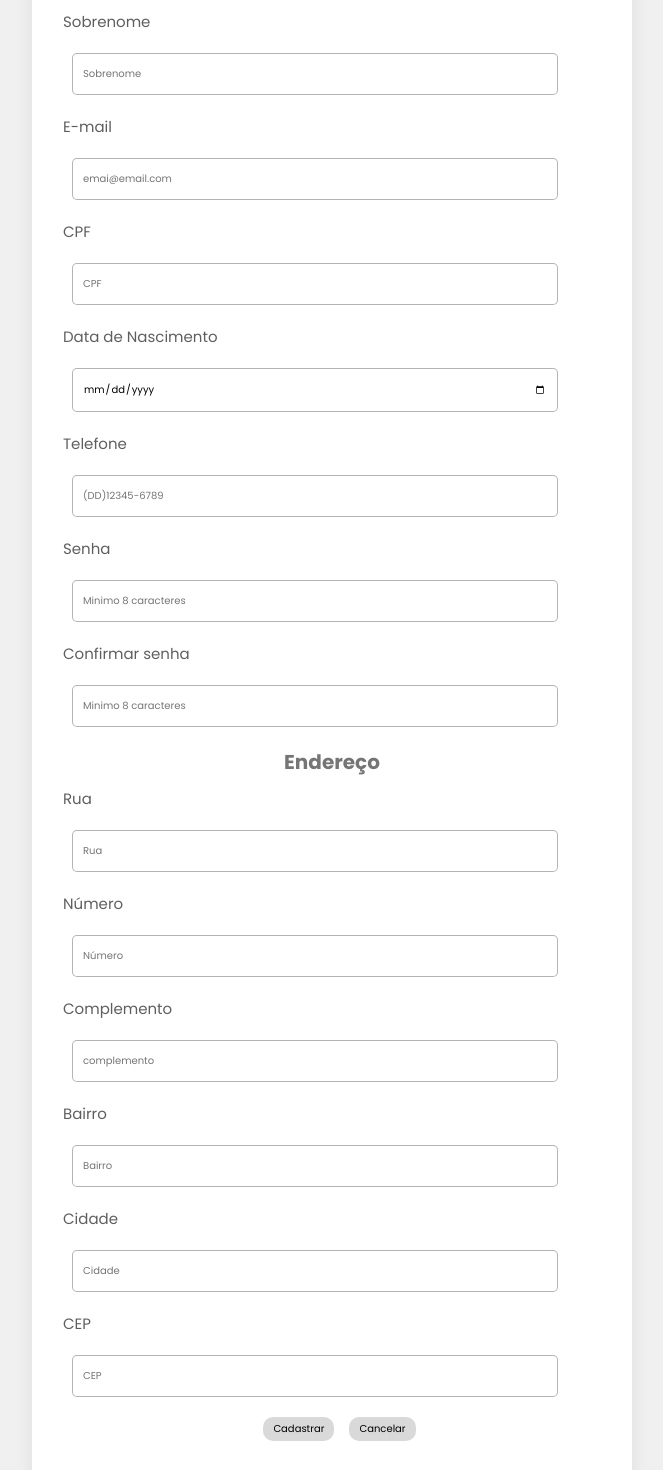
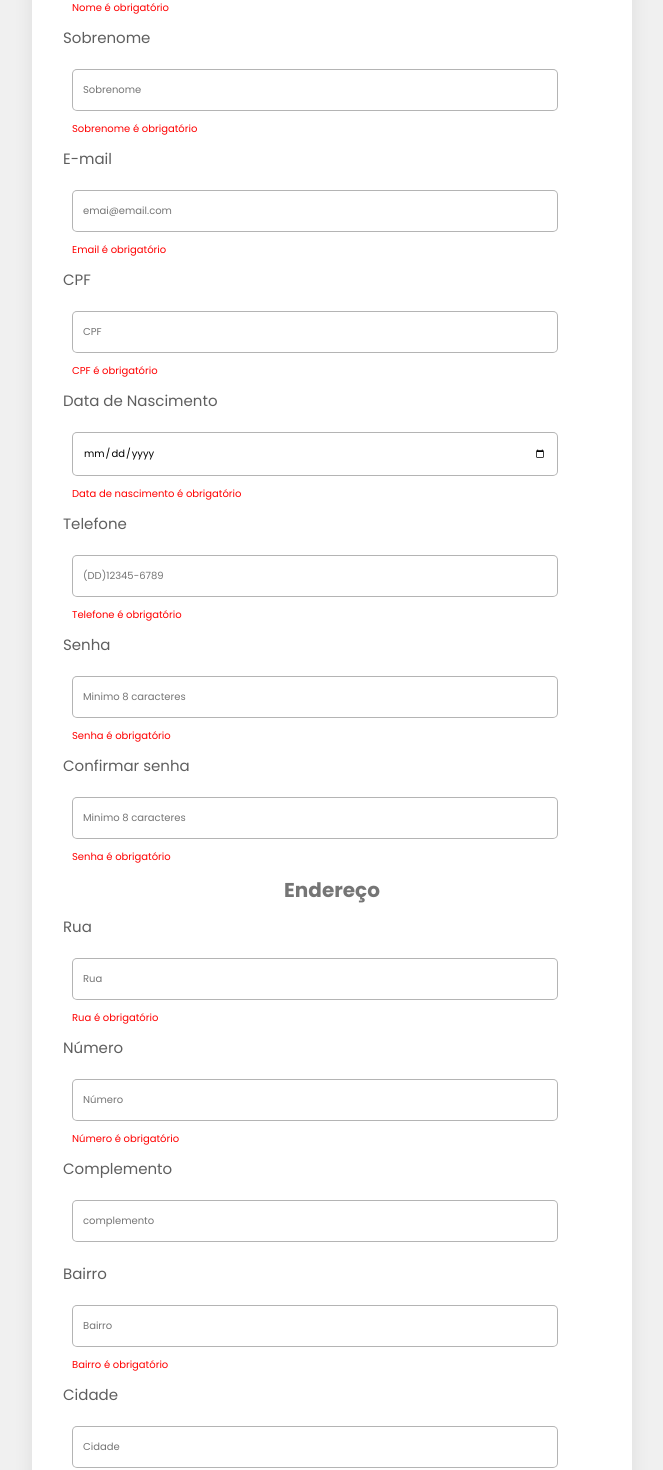
Before and after one commit to renato-dsantos/ProjetoFloriculturaAngular, an Angular app: page /cadastrousuario in a window 1280 px wide. Shown: the part 280-1750 px from the top of the page, without its empty margins (308-971 px from the left). Built offline with nearby package versions, Linux system fonts and the light colour scheme.

Commit message:
Atualizado a cadastro

```diff
--- a/src/app/pages/cadastrousuario/cadastrousuario.component.css
+++ b/src/app/pages/cadastrousuario/cadastrousuario.component.css
@@ -17,6 +17,13 @@ body{
 
 
 }
+
+p{
+    color: red;
+    font-size: 10px;
+    margin-left: 10px;
+   }
+
 .conteiner{
   width: 100%;
   margin-top: 85px;
--- a/src/app/pages/cadastrousuario/cadastrousuario.component.html
+++ b/src/app/pages/cadastrousuario/cadastrousuario.component.html
@@ -3,54 +3,178 @@
 
     <div class="conteiner">
 
-      <form>
+      <form [formGroup]="formulario" (ngSubmit)="onSubmit()" novalidate>
           <h3>Dados Pessoais</h3>
           <label for="txtNome">Nome</label>
-          <input type="text" id="txtNome" name="txtNome" placeholder="Nome" required>
+          <input type="text" id="txtNome" name="txtNome" formControlName="nome" placeholder="Nome" required>
+           @if (formulario.get('nome')?.hasError('required')) {
+            <p>Nome é obrigatório</p>
+           }
+            @if (formulario.get('nome')?.hasError('minlength')) {
+            <p>Mínimo 8 caracteres</p>
+           }
+
 
           <label for="txtSobrenome">Sobrenome</label>
-          <input type="text" id="txtSobrenome" name="txtSobrenome" placeholder="Sobrenome" required>
+          <input type="text" id="txtSobrenome" name="txtSobrenome" formControlName="sobrenome" placeholder="Sobrenome" required>
+            @if (formulario.get('sobrenome')?.hasError('required')) {
+            <p>Sobrenome é obrigatório</p>
+           }
+            @if (formulario.get('sobrenome')?.hasError('minlength')) {
+            <p>Mínimo 3 caracteres</p>
+           }
+
+
 
           <label for="txtEmail">E-mail</label>
-          <input type="email" id="txtEmail" name="txtEmail" placeholder="emai@email.com" required>
+          <input type="email" id="txtEmail" name="txtEmail" formControlName="email" placeholder="emai@email.com" required>
+           @if (formulario.get('email')?.hasError('required')) {
+            <p>Email é obrigatório</p>
+           }
+            @if (formulario.get('email')?.hasError('minlength')) {
+            <p>Mínimo 3 caracteres</p>
+           }
+
+           @if (formulario.get('email')?.hasError('email')) {
+            <p>E-mail inválido</p>
+           }
+
 
           <label for="txtCPF">CPF</label>
-          <input type="txtCPF" id="txtCPF" name="txtCPF" placeholder="CPF" required>
+          <input type="txtCPF" id="txtCPF" name="txtCPF" formControlName="cpf" placeholder="CPF" required>
+          @if (formulario.get('cpf')?.hasError('required')) {
+            <p>CPF é obrigatório</p>
+           }
+            @if (formulario.get('cpf')?.hasError('minlength')) {
+            <p>Mínimo 3 caracteres</p>
+           }
+
+            @if (formulario.get('cpf')?.hasError('maxlength')) {
+            <p>Máximo 11 caracteres</p>
+           }
+
 
           <label for="dataNascimento">Data de Nascimento</label>
-          <input type="date" id="dataNascimento" name="dataNascimento" placeholder="Data de Nascimento" required>
+          <input type="date" id="dataNascimento" name="dataNascimento" formControlName="datanascimento" placeholder="Data de Nascimento" required>
+           @if (formulario.get('datanascimento')?.hasError('required')) {
+            <p>Data de nascimento é obrigatório</p>
+           }
+
 
           <label for="telefone">Telefone</label>
-          <input type="tel" id="telefone" name="telefone" placeholder="(DD)12345-6789" required>
+          <input type="tel" id="telefone" name="telefone" formControlName="telefone" placeholder="(DD)12345-6789" required>
+           @if (formulario.get('telefone')?.hasError('required')) {
+            <p>Telefone é obrigatório</p>
+           }
+            @if (formulario.get('telefone')?.hasError('minlength')) {
+            <p>Mínimo 3 caracteres</p>
+           }
+
+            @if (formulario.get('telefone')?.hasError('maxlength')) {
+            <p>Máximo 11 caracteres</p>
+           }
 
           <label for="senha">Senha</label>
-          <input type="password" id="senha" name="senha" placeholder="Minimo 8 caracteres" minlength="8" required>
+          <input type="password" id="senha" name="senha" formControlName="senha"  placeholder="Minimo 8 caracteres" minlength="8" required>
+          @if (formulario.get('senha')?.hasError('required')) {
+            <p>Senha é obrigatório</p>
+           }
+            @if (formulario.get('senha')?.hasError('minlength')) {
+            <p>Mínimo 8 caracteres</p>
+           }
+
+            @if (formulario.get('senha')?.hasError('maxlength')) {
+            <p>Máximo 12 caracteres</p>
+           }
 
           <label for="confirmarSenha">Confirmar senha</label>
-          <input type="password" id="confirmarSenha" name="confirmarSenha" placeholder="Minimo 8 caracteres" minlength="8" required>
+          <input type="password" id="confirmarSenha" name="confirmarSenha"  formControlName="confirmarsenha" placeholder="Minimo 8 caracteres" minlength="8" required>
+          @if (formulario.get('confirmarsenha')?.hasError('required')) {
+            <p>Senha é obrigatório</p>
+           }
+            @if (formulario.get('confirmarsenha')?.hasError('minlength')) {
+            <p>Mínimo 8 caracteres</p>
+           }
+
+            @if (formulario.get('confirmarsenha')?.hasError('maxlength')) {
+            <p>Máximo 12 caracteres</p>
+           }
 
           <h3>Endereço</h3>
 
 
           <label for="txtRua">Rua</label>
-          <input type="text" id="txtRua" name="txrua"  placeholder="Rua" required>
+          <input type="text" id="txtRua" name="txrua" formControlName="rua" placeholder="Rua" required>
+          @if (formulario.get('rua')?.hasError('required')) {
+            <p>Rua é obrigatório</p>
+           }
+            @if (formulario.get('rua')?.hasError('minlength')) {
+            <p>Mínimo 8 caracteres</p>
+           }
+
+            @if (formulario.get('rua')?.hasError('maxlength')) {
+            <p>Máximo 20 caracteres</p>
+           }
 
           <label for="numero">Número</label>
-          <input type="number" id="numero" name="numero"  placeholder="Número" required>
+          <input type="number" id="numero" name="numero" formControlName="numero"  placeholder="Número" required>
+
+          @if (formulario.get('numero')?.hasError('required')) {
+            <p>Número é obrigatório</p>
+           }
+            @if (formulario.get('numero')?.hasError('minlength')) {
+            <p>Mínimo 2 caracteres</p>
+           }
+
+            @if (formulario.get('numero')?.hasError('maxlength')) {
+            <p>Máximo 5 caracteres</p>
+           }
 
           <label for="txtComplemento">Complemento</label>
           <input type="text" id="complemento" name="complemento"  placeholder="complemento" required>
 
+
           <label for="txtBairro">Bairro</label>
-          <input type="text" id="txtBairro" name="txtBairro" placeholder="Bairro" required>
+          <input type="text" id="txtBairro" name="txtBairro" formControlName="bairro" placeholder="Bairro" required>
+           @if (formulario.get('bairro')?.hasError('required')) {
+            <p>Bairro é obrigatório</p>
+           }
+            @if (formulario.get('bairro')?.hasError('minlength')) {
+            <p>Mínimo 2 caracteres</p>
+           }
+
+            @if (formulario.get('bairro')?.hasError('maxlength')) {
+            <p>Máximo 5 caracteres</p>
+           }
 
           <label for="txtCidade">Cidade</label>
-          <input type="text" id="txtCidade" name="txtCidade" placeholder="Cidade" required>
+          <input type="text" id="txtCidade" name="txtCidade" formControlName="cidade" placeholder="Cidade" required>
+          @if (formulario.get('cidade')?.hasError('required')) {
+            <p>Cidade é obrigatório</p>
+           }
+            @if (formulario.get('cidade')?.hasError('minlength')) {
+            <p>Mínimo 2 caracteres</p>
+           }
+
+            @if (formulario.get('cidade')?.hasError('maxlength')) {
+            <p>Máximo 5 caracteres</p>
+           }
 
           <label for="cep">CEP</label>
-          <input type="number" id="cep" name="cep" placeholder="CEP" required>
+          <input type="number" id="cep" name="cep" formControlName="cep" placeholder="CEP" required>
+            @if (formulario.get('cep')?.hasError('required')) {
+            <p>CEP é obrigatório</p>
+           }
+            @if (formulario.get('cep')?.hasError('minlength')) {
+            <p>Mínimo 2 caracteres</p>
+           }
+
+            @if (formulario.get('cep')?.hasError('maxlength')) {
+            <p>Máximo 5 caracteres</p>
+           }
+
         <div class="botao">
-            <button type="submit">Cadastrar</button>
+            <button type="submit" [disabled]="formulario.invalid">Cadastrar</button>
             <button routerLink="">Cancelar</button>
         </div>
 
--- a/src/app/pages/cadastrousuario/cadastrousuario.component.ts
+++ b/src/app/pages/cadastrousuario/cadastrousuario.component.ts
@@ -1,13 +1,37 @@
 import { Component } from '@angular/core';
 import { HeaderComponent } from "../../shared/header/header.component";
-import { RouterLink } from "@angular/router";
+import { RouterLink } from '@angular/router';
+import { FormControl, FormGroup, ReactiveFormsModule, Validators } from '@angular/forms';
+
 
 @Component({
   selector: 'app-cadastrousuario',
-  imports: [HeaderComponent, RouterLink],
+  imports: [HeaderComponent, RouterLink, ReactiveFormsModule],
   templateUrl: './cadastrousuario.component.html',
   styleUrl: './cadastrousuario.component.css'
 })
 export class CadastrousuarioComponent {
 
+  formulario = new FormGroup({
+    nome : new FormControl('',[Validators.required, Validators.minLength(3)]),
+    sobrenome: new FormControl('',[Validators.required, Validators.minLength(3)]),
+    email: new FormControl('',[Validators.required, Validators.minLength(3), Validators.email]),
+    cpf: new FormControl('',[Validators.required, Validators.minLength(3), Validators.maxLength(11)]),
+    datanascimento: new FormControl('', [Validators.required]),
+    telefone: new FormControl('',[Validators.required, Validators.minLength(3), Validators.maxLength(11)]),
+    senha: new FormControl('',[Validators.required, Validators.minLength(8), Validators.maxLength(12)]),
+    confirmarsenha: new FormControl('',[Validators.required, Validators.minLength(8), Validators.maxLength(12)]),
+    rua: new FormControl('',[Validators.required, Validators.minLength(8), Validators.maxLength(20)]),
+    numero:  new FormControl('',[Validators.required, Validators.minLength(2), Validators.maxLength(5)]),
+    bairro: new FormControl('',[Validators.required, Validators.minLength(2), Validators.maxLength(20)]),
+    cidade: new FormControl('',[Validators.required, Validators.minLength(2), Validators.maxLength(20)]),
+    cep: new FormControl('',[Validators.required, Validators.minLength(8), Validators.maxLength(9)]),
+  });
+
+   onSubmit(){
+    if(this.formulario.valid){
+      alert('Formulário enviado com sucesso!' + JSON.stringify(this.formulario.value));
+    }
+  }
+
 }
```
Also changed, not shown: 1 other file (tests, documents, lock files or other folders).
